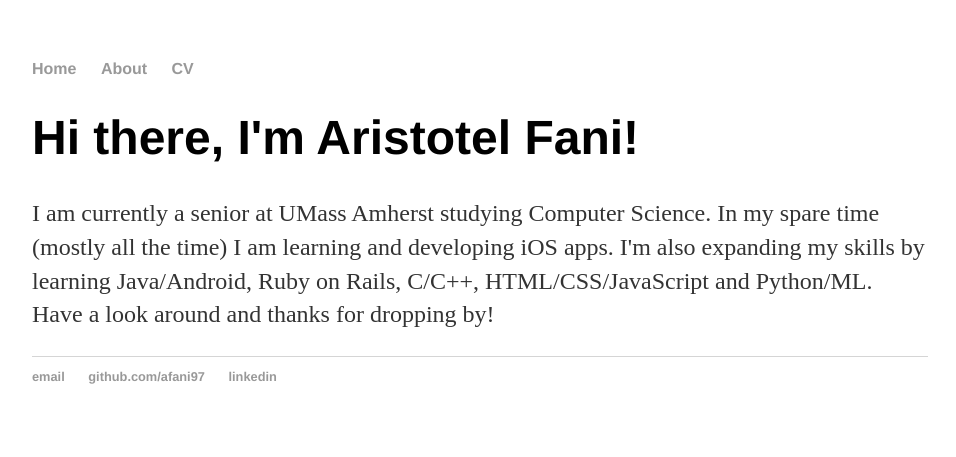
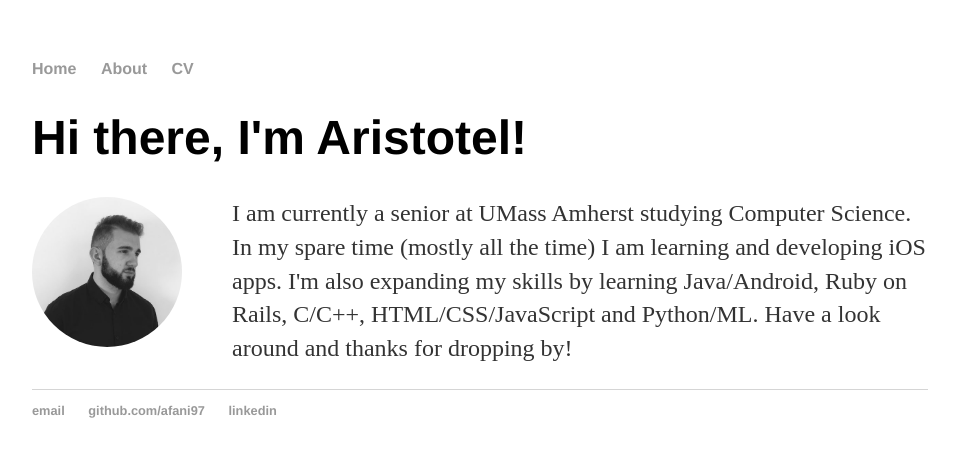
Before and after one commit to Afani97/afani97.github.io, a Jekyll site: the page built from index.html, in a window 1280 px wide. Shown: the top 457 px of the page, without its empty margins (160-1116 px from the left). Built offline with Jekyll 4.4.1, drawn with Linux system fonts in a browser that asks for light colours.

Commit message:
Add image and responsiveness to index.html.

```diff
--- /dev/null
+++ b/Gemfile
@@ -0,0 +1,2 @@
+source 'https://rubygems.org'
+gem 'github-pages', group: :jekyll_plugins
--- a/about.html
+++ b/about.html
@@ -4,5 +4,5 @@ title: Aristotel Fani, CS Student
 ---
 <div>
   <h1> Aristotel's About Page</h1>
-  <p> Work in progress...</p>
+  <p> Work in progess...</p>
 </div>
--- a/css/main.css
+++ b/css/main.css
@@ -23,11 +23,6 @@ h1 {
     font-size: 3em;
     font-family:'Helvetica', 'Arial', 'Sans-Serif';
 }
-p {
-    font-size: 1.5em;
-    line-height: 1.4em;
-    color: #333;
-}
 footer {
     border-top: 1px solid #d5d5d5;
     font-size: .8em;
@@ -41,3 +36,41 @@ ul.posts {
 ul.posts li {
     list-style: none;
 }
+
+img {
+  border-radius: 50%;
+  width: 150px;
+  height: 150px;
+  float: left;
+  margin-right: 50px;
+  clear:both;
+
+}
+p {
+  margin-left: 10px;
+  overflow:auto;
+  display:block;
+  font-size: 1.5em;
+  line-height: 1.4em;
+  color: #333;
+}
+
+@media(max-width: 768px) {
+  h1 {
+    font-size: 24pt;
+  }
+  img {
+    float: none;
+    margin-left: auto;
+    margin-right: auto;
+    width: 100px;
+    height: 100px;
+    display: block;
+
+  }
+  p {
+    float: none;
+    margin: auto;
+    font-size: 12pt;
+  }
+}
--- a/index.html
+++ b/index.html
@@ -3,9 +3,14 @@ layout: default
 title: Aristotel Fani, CS Student
 ---
 <div>
-	<h1>Hi there, I'm Aristotel Fani!</h1>
-	<p>I am currently a senior at UMass Amherst studying Computer Science.
-		In my spare time (mostly all the time) I am learning and developing iOS apps.
-		I'm also expanding my skills by learning Java/Android, Ruby on Rails, C/C++, HTML/CSS/JavaScript and Python/ML.
-		Have a look around and thanks for dropping by!</p>
+	<h1>Hi there, I'm Aristotel!</h1>
+
+		<img src="/picture.jpg" />
+		<p>
+			I am currently a senior at UMass Amherst studying Computer Science.
+			In my spare time (mostly all the time) I am learning and developing iOS apps.
+			I'm also expanding my skills by learning Java/Android, Ruby on Rails, C/C++, HTML/CSS/JavaScript and Python/ML.
+			Have a look around and thanks for dropping by!
+		</p>
+
 </div>
```
Also changed, not shown: Gemfile.lock (added), picture.jpg (added).
